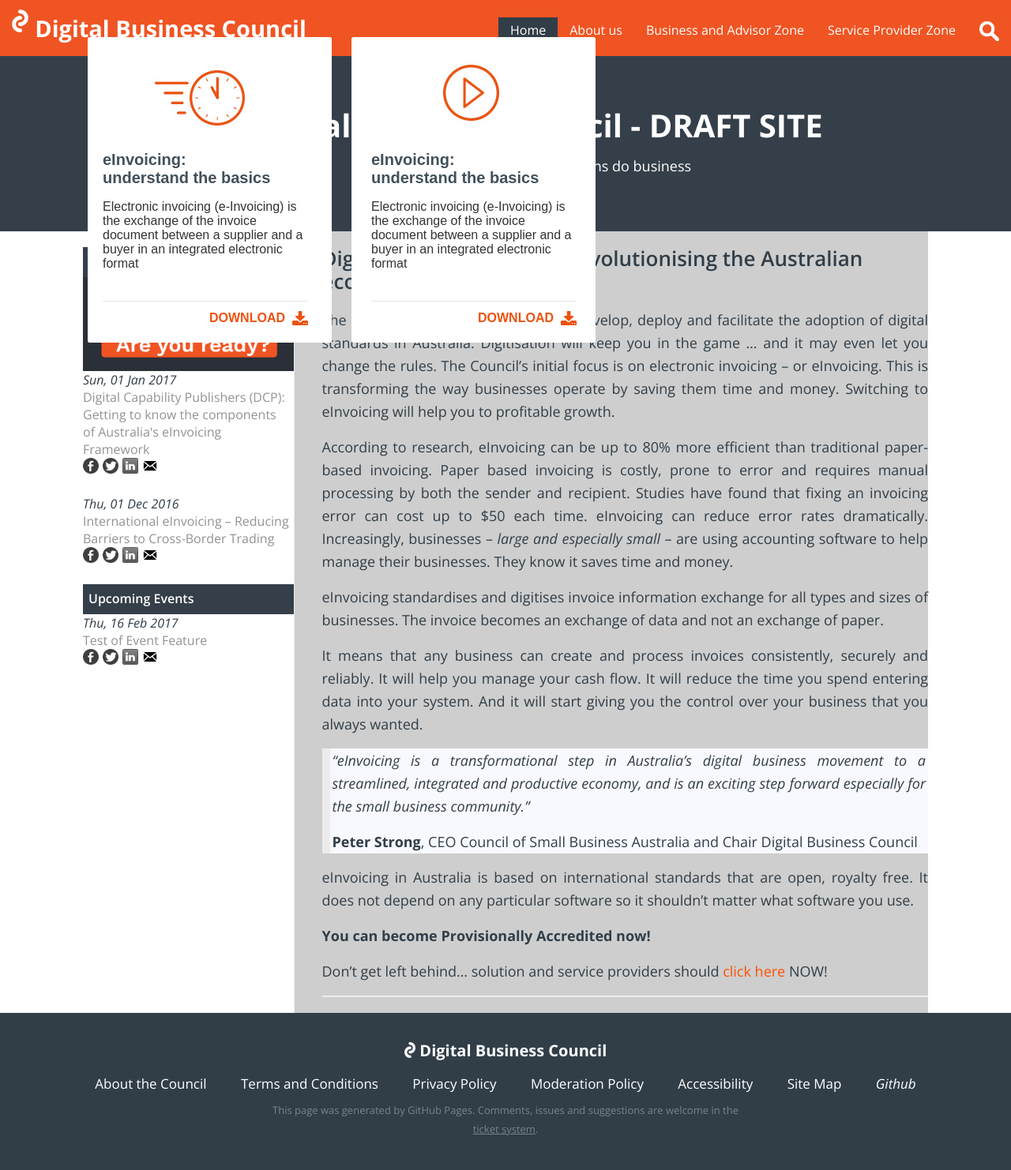
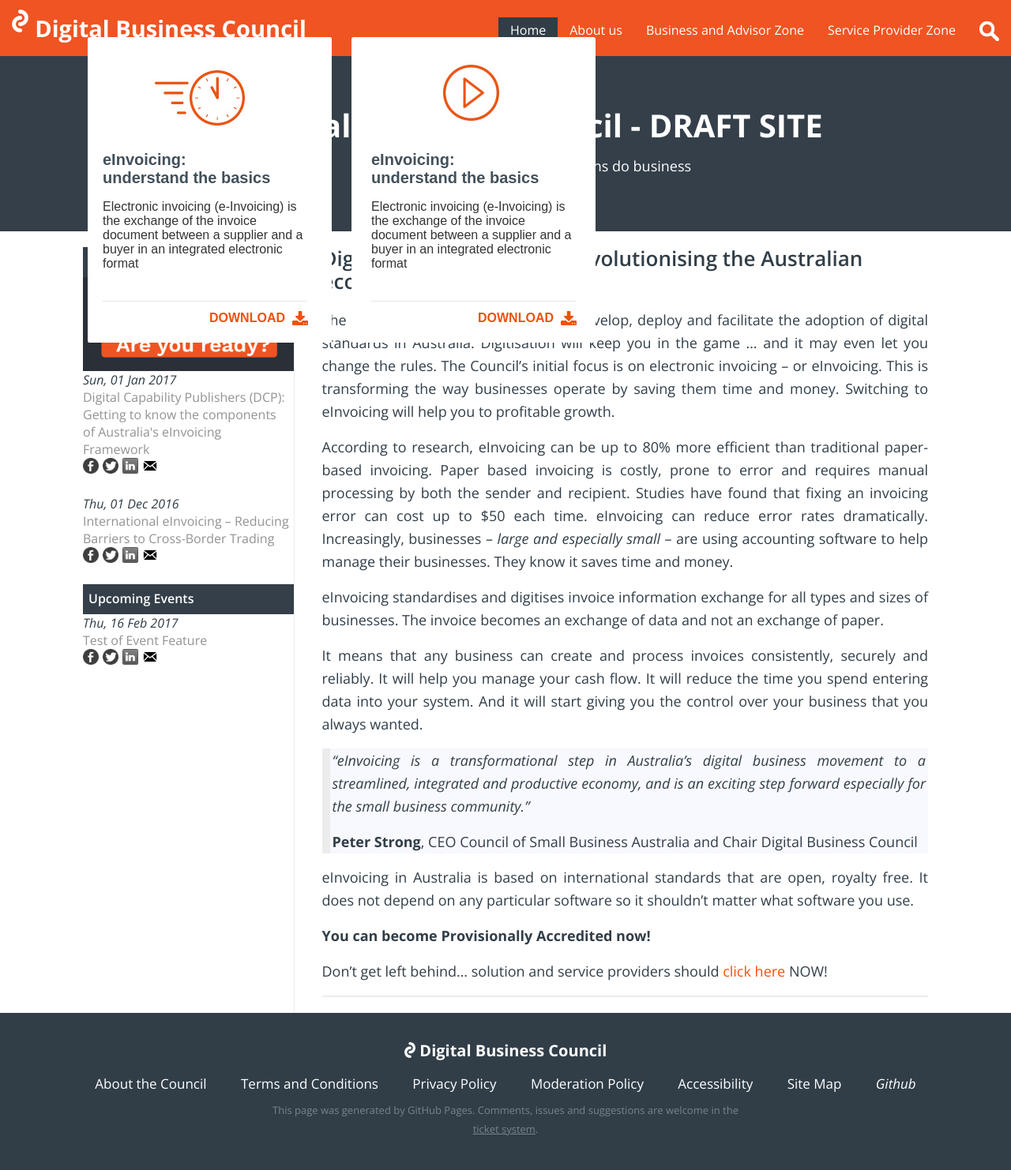
Before and after one commit to Digital-Business-Council/Digital-Business-Council.github.io, a Jekyll site: the page built from index.md, in a window 1280 px wide. Shown: the whole page at 79% size. Built offline with Jekyll 4.4.1, drawn with Linux system fonts in a browser that asks for light colours; our own code applies the rules of GitHub Pages for plain Markdown files.

Commit message:
Update _content.scss

```diff
--- a/_sass/_content.scss
+++ b/_sass/_content.scss
@@ -2,7 +2,7 @@
   color: $app-grey;
   font-size: 18px;
   line-height: 29px;
- background-color: #CECECE;
+
 
   .home{
       line-height:normal;
@@ -115,7 +115,7 @@
     text-align: center;
     line-height: normal;
     border:1px solid $app-light-grey;
-
+    background-color: #CECECE;
     display: block;
 
 p {
```
